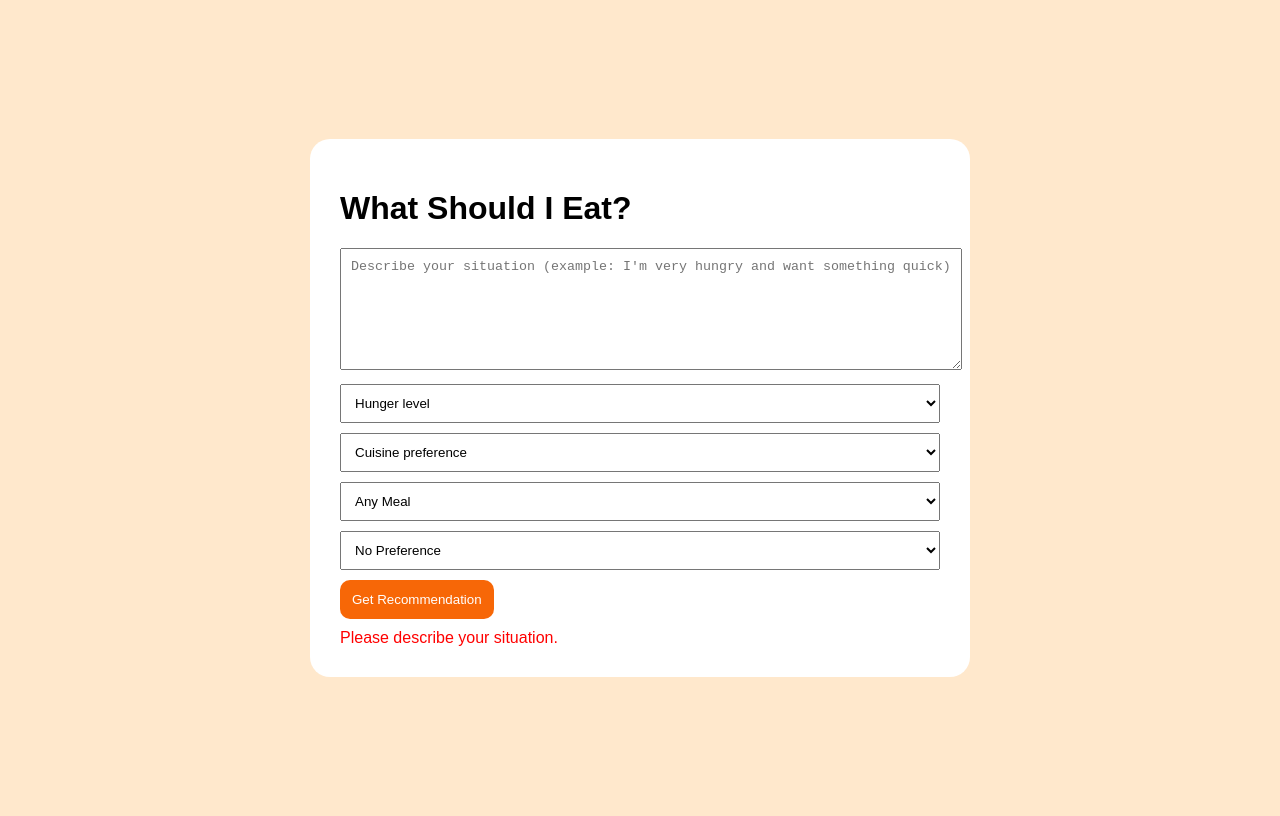
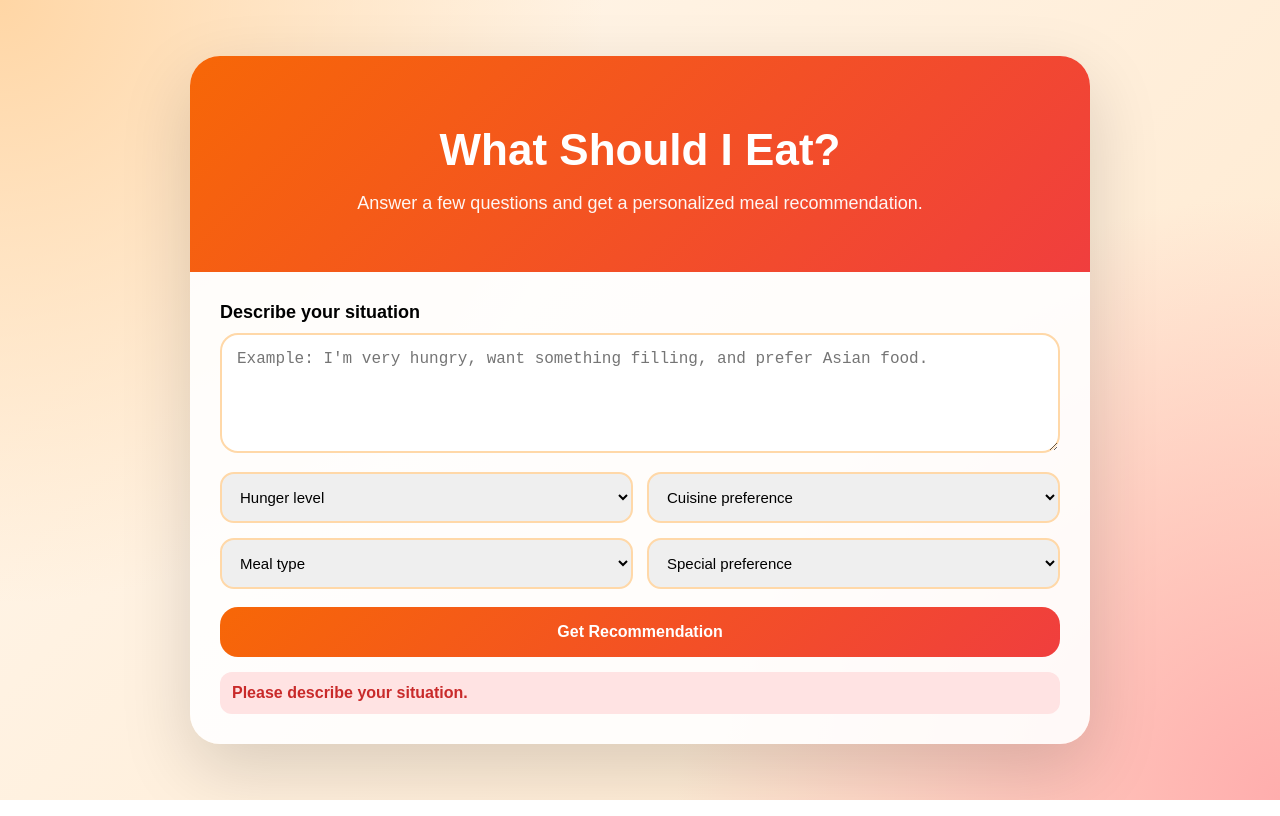
Before and after one commit to rliao0421/what-should-i-eat-ai, a website: page public/index.html in a window 1280 px wide. Both pictures are taken after a click on the button "Get Recommendation". Drawn offline with Linux system fonts and the light colour scheme.

Commit message:
Update index 5

```diff
--- a/public/index.html
+++ b/public/index.html
@@ -1,6 +1,5 @@
 <!DOCTYPE html>
 <html lang="en">
-
 <head>
 <meta charset="UTF-8">
 <meta name="viewport" content="width=device-width, initial-scale=1.0">
@@ -9,82 +8,183 @@
 
 <style>
 
+* {
+  box-sizing: border-box;
+}
+
 body {
-  font-family: Arial;
-  background: #ffe8cc;
+  margin: 0;
+  font-family: Arial, Helvetica, sans-serif;
+  background:
+    radial-gradient(circle at top left,#ffd6a5,transparent 40%),
+    radial-gradient(circle at bottom right,#ffadad,transparent 40%),
+    linear-gradient(135deg,#fff7ed,#ffe8cc);
+
+  min-height: 100vh;
   display: flex;
   justify-content: center;
   align-items: center;
-  min-height: 100vh;
 }
 
-.container {
-  background: white;
+.app {
+  width: 95%;
+  max-width: 900px;
+  background: rgba(255,255,255,0.9);
+  border-radius: 30px;
+  box-shadow: 0 25px 70px rgba(0,0,0,0.15);
+  overflow: hidden;
+}
+
+.hero {
+  background: linear-gradient(135deg,#f76707,#f03e3e);
+  color: white;
+  padding: 40px;
+  text-align: center;
+}
+
+.hero h1 {
+  font-size: 44px;
+  margin-bottom: 10px;
+}
+
+.hero p {
+  font-size: 18px;
+  opacity: 0.95;
+}
+
+.content {
   padding: 30px;
-  border-radius: 20px;
-  width: 600px;
+}
+
+label {
+  font-weight: bold;
+  font-size: 18px;
 }
 
 textarea {
   width: 100%;
-  height: 100px;
-  padding: 10px;
-  margin-bottom: 10px;
+  min-height: 120px;
+  padding: 15px;
+  border-radius: 18px;
+  border: 2px solid #ffd8a8;
+  margin-top: 10px;
+  font-size: 16px;
+}
+
+.row {
+  display: grid;
+  grid-template-columns: 1fr 1fr;
+  gap: 14px;
+  margin-top: 15px;
 }
 
 select {
-  width: 100%;
-  padding: 10px;
-  margin-bottom: 10px;
+  padding: 14px;
+  border-radius: 14px;
+  border: 2px solid #ffd8a8;
+  font-size: 15px;
 }
 
 button {
-  padding: 12px;
-  background: #f76707;
+  margin-top: 18px;
+  width: 100%;
+  padding: 16px;
+  border-radius: 18px;
+  border: none;
+  font-size: 16px;
+  font-weight: bold;
+  cursor: pointer;
+
+  background: linear-gradient(135deg,#f76707,#f03e3e);
   color: white;
-  border: none;
-  border-radius: 10px;
-  cursor: pointer;
+
+  transition: 0.2s;
 }
 
-button:disabled {
-  background: gray;
+button:hover {
+  transform: translateY(-2px);
 }
 
 .result {
-  margin-top: 20px;
-  padding: 15px;
-  background: #fff9db;
-  border-radius: 15px;
+  display: none;
+  margin-top: 25px;
+  padding: 25px;
+  border-radius: 20px;
+  background: linear-gradient(135deg,#fff9db,#fff4e6);
+  border: 2px solid #ffe066;
 }
 
-.error {
+.food-title {
+  font-size: 32px;
+  color: #c92a2a;
+}
+
+.reason {
   margin-top: 10px;
-  color: red;
+  font-size: 17px;
+  color: #444;
+}
+
+.tags {
+  margin-top: 15px;
 }
 
 .tag {
   display: inline-block;
+  padding: 7px 12px;
+  margin: 4px;
   background: white;
-  padding: 5px 10px;
-  margin: 5px;
-  border-radius: 10px;
+  border-radius: 999px;
+  border: 1px solid #ffd8a8;
+  color: #d9480f;
+  font-weight: bold;
+  font-size: 14px;
+}
+
+.error {
+  display: none;
+  margin-top: 15px;
+  padding: 12px;
+  background: #ffe3e3;
+  color: #c92a2a;
+  border-radius: 12px;
+  font-weight: bold;
+}
+
+@media (max-width:700px) {
+
+  .row {
+    grid-template-columns: 1fr;
+  }
+
+  .hero h1 {
+    font-size: 32px;
+  }
+
 }
 
 </style>
-
 </head>
 
 <body>
 
-<div class="container">
+<div class="app">
 
+<div class="hero">
 <h1>What Should I Eat?</h1>
+<p>
+Answer a few questions and get a personalized meal recommendation.
+</p>
+</div>
 
-<textarea
-id="moodInput"
-placeholder="Describe your situation (example: I'm very hungry and want something quick)">
-</textarea>
+<div class="content">
+
+<label>Describe your situation</label>
+
+<textarea id="moodInput"
+placeholder="Example: I'm very hungry, want something filling, and prefer Asian food."></textarea>
+
+<div class="row">
 
 <select id="hungerLevel">
 
@@ -105,9 +205,13 @@ placeholder="Describe your situation (example: I'm very hungry and want somethin
 
 </select>
 
+</div>
+
+<div class="row">
+
 <select id="mealType">
 
-<option value="any">Any Meal</option>
+<option value="any">Meal type</option>
 <option value="breakfast">Breakfast</option>
 <option value="lunch">Lunch</option>
 <option value="dinner">Dinner</option>
@@ -117,26 +221,33 @@ placeholder="Describe your situation (example: I'm very hungry and want somethin
 
 <select id="preference">
 
-<option value="any">No Preference</option>
+<option value="any">Special preference</option>
 <option value="healthy">Healthy</option>
-<option value="comfort">Comfort Food</option>
+<option value="comfort">Comfort food</option>
 <option value="quick">Quick</option>
+<option value="cheap">Budget friendly</option>
 
 </select>
 
-<button id="recommendButton" onclick="generateRecommendation()">
+</div>
+
+<button onclick="generateRecommendation()">
+
 Get Recommendation
+
 </button>
 
 <div id="errorMessage" class="error"></div>
 
-<div id="result" class="result" style="display:none;">
+<div id="result" class="result">
 
-<h2 id="foodName"></h2>
+<h2 id="foodName" class="food-title"></h2>
 
-<p id="reason"></p>
+<p id="reason" class="reason"></p>
 
-<div id="tags"></div>
+<div id="tags" class="tags"></div>
+
+</div>
 
 </div>
 
@@ -161,29 +272,25 @@ document.getElementById("mealType").value;
 const preference =
 document.getElementById("preference").value;
 
-const button =
-document.getElementById("recommendButton");
-
-const resultDiv =
+const result =
 document.getElementById("result");
 
-const errorDiv =
+const errorMessage =
 document.getElementById("errorMessage");
 
-errorDiv.textContent = "";
-resultDiv.style.display = "none";
+result.style.display = "none";
+errorMessage.style.display = "none";
 
 if (mood.trim() === "") {
 
-errorDiv.textContent =
+errorMessage.textContent =
 "Please describe your situation.";
+
+errorMessage.style.display = "block";
 
 return;
 
 }
-
-button.disabled = true;
-button.textContent = "Thinking...";
 
 try {
 
@@ -198,10 +305,10 @@ headers: {
 
 body: JSON.stringify({
 mood,
+mealType,
+preference,
 hungerLevel,
-cuisine,
-mealType,
-preference
+cuisine
 })
 
 });
@@ -214,28 +321,23 @@ if (!response.ok) {
 throw new Error(
 data.reason ||
 data.error ||
-"Recommendation failed"
+"Recommendation failed."
 );
 
 }
 
 document.getElementById("foodName").textContent =
-data.food || "Food recommendation";
+data.food;
 
 document.getElementById("reason").textContent =
-"Reason: " + (data.reason || "No reason provided.");
+"Reason: " + data.reason;
 
 const tagsDiv =
 document.getElementById("tags");
 
 tagsDiv.innerHTML = "";
 
-const tags =
-Array.isArray(data.tags)
-? data.tags
-: ["Recommendation"];
-
-tags.forEach(tag => {
+data.tags.forEach(tag => {
 
 const span =
 document.createElement("span");
@@ -248,23 +350,16 @@ tagsDiv.appendChild(span);
 
 });
 
-resultDiv.style.display = "block";
+result.style.display = "block";
 
 }
 
 catch(error) {
 
-errorDiv.textContent =
+errorMessage.textContent =
 error.message;
 
-}
-
-finally {
-
-button.disabled = false;
-
-button.textContent =
-"Get Recommendation";
+errorMessage.style.display = "block";
 
 }
 
@@ -273,5 +368,4 @@ button.textContent =
 </script>
 
 </body>
-
 </html>
```
